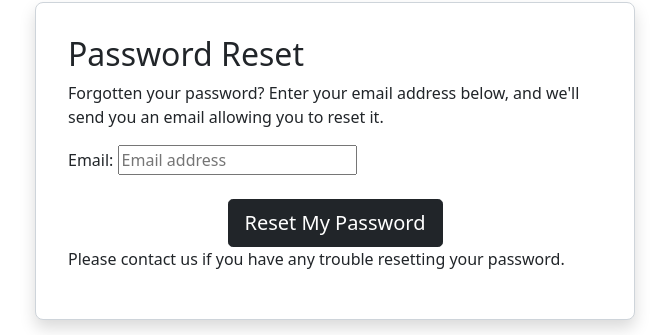
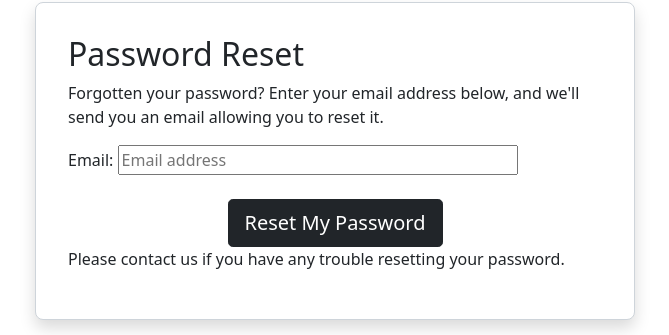
Before and after one commit to primarypigments/papas_pizza, a Django app: page /accounts/password/reset/ in a window 1280 px wide. Shown: the part 112-447 px from the top of the page, without its empty margins (305-974 px from the left). Run offline with Django 5.2, Linux system fonts and the light colour scheme; some libraries are stand-ins or nearby versions.

Commit message:
Style email field forgot pass template

```diff
--- a/static/css/pizza.css
+++ b/static/css/pizza.css
@@ -60,6 +60,11 @@ body > footer {
     box-shadow: 0 4px 6px rgba(0, 0, 0, 0.1);
     margin: auto;
   }
+  .form-account input[type="email"] {
+    width: 75%;
+    max-width: 500px;
+    min-width: 300px;
+}
 
   .form-contact {
     max-width: 600px;
```
